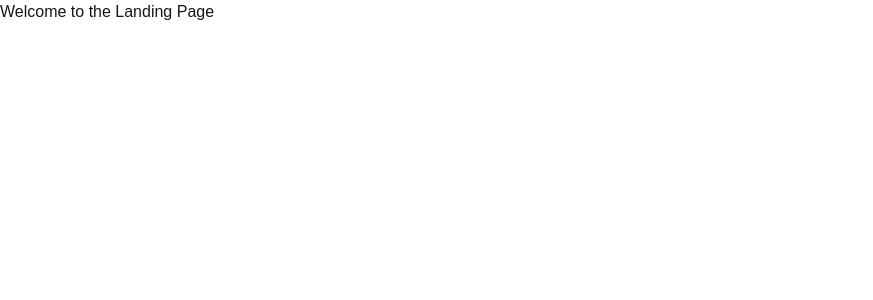
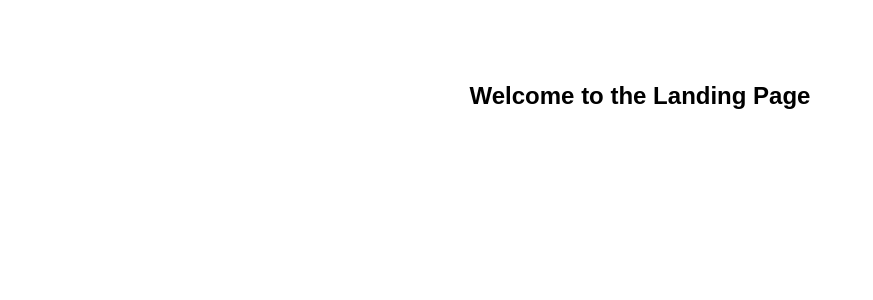
Before and after one commit to Jetrossgalinato/jetross-dev, a Next.js app: page /landing in a window 1280 px wide. Shown: the top 300 px of the page, without its empty margins (0-873 px from the left). Built offline with nearby package versions, Linux system fonts and the light colour scheme.

Commit message:
added Header component

```diff
--- /dev/null
+++ b/src/app/landing/components/Header.tsx
@@ -0,0 +1,7 @@
+export default function Header() {
+  return (
+    <h1 className="text-black font-semibold text-center text-2xl py-20">
+      Welcome to the Landing Page
+    </h1>
+  );
+}
--- a/src/app/landing/page.tsx
+++ b/src/app/landing/page.tsx
@@ -1,7 +1,9 @@
+import Header from "./components/Header";
+
 export default function LandingPage() {
   return (
-    <div className="div">
-      <h1>Welcome to the Landing Page</h1>
+    <div className="bg-white min-h-screen">
+      <Header />
     </div>
   );
 }
```
